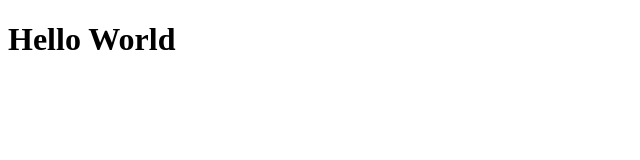
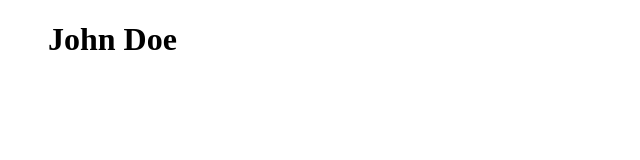
Before and after one commit to sartain/footAppTDD, a React (Create React App) app: page / in a window 1280 px wide. Shown: the top 160 px of the page, without its empty margins (0-640 px from the left). Built offline with nearby package versions, Linux system fonts and the light colour scheme.

Commit message:
Add player option E2E

```diff
--- a/src/App.js
+++ b/src/App.js
@@ -1,4 +1,9 @@
-const App = () => <h1>Hello World</h1>;
+import { PlayerSelection } from "./PlayerSelection";
+const App = () => (
+  <div>
+    <PlayerSelection />
+  </div>
+);
 
 export default App;
 //In React TDD it is common to write what we want (code you wish you had)
--- /dev/null
+++ b/src/Player.js
@@ -0,0 +1 @@
+export const Player = () => <h1>John Doe</h1>;
--- /dev/null
+++ b/src/PlayerSelection.js
@@ -0,0 +1,8 @@
+import { Player } from "./Player";
+export const PlayerSelection = () => (
+  <ul>
+    <l1>
+      <Player></Player>
+    </l1>
+  </ul>
+);
```
Also changed, not shown: 1 other file (tests, documents, lock files or other folders).
